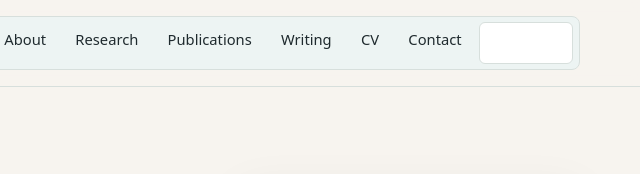
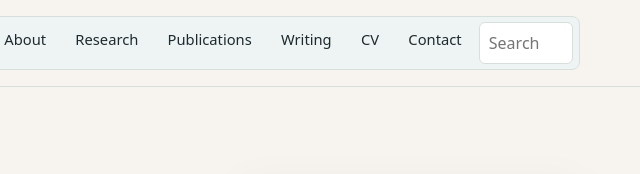
Before and after one commit to harikrishna-chem/harikrishna-chem.github.io, an Eleventy site: page src/index.njk in a window 1280 px wide. Shown: the top 174 px of the page, 620-1260 px from the left. Built offline with nearby package versions, Linux system fonts and the light colour scheme; Eleventy itself is replaced by a stand-in of ours; files that its build step writes are made by us from their sources.

Commit message:
Add search input placeholder

```diff
--- a/src/_includes/layouts/base.njk
+++ b/src/_includes/layouts/base.njk
@@ -109,7 +109,7 @@
           <a class="site-nav__link{% if section == item.key %} is-active{% endif %}" href="{{ item.url }}">{{ item.label }}</a>
         {% endfor %}
         <form class="header-search" role="search" autocomplete="off" aria-label="Search writings and publications">
-          <input id="header-search-input" type="search" aria-label="Search writings and publications" aria-controls="header-search-results" aria-expanded="false">
+          <input id="header-search-input" type="search" placeholder="Search" aria-label="Search writings and publications" aria-controls="header-search-results" aria-expanded="false">
           <div class="header-search__results" id="header-search-results" hidden></div>
         </form>
       </nav>
```
